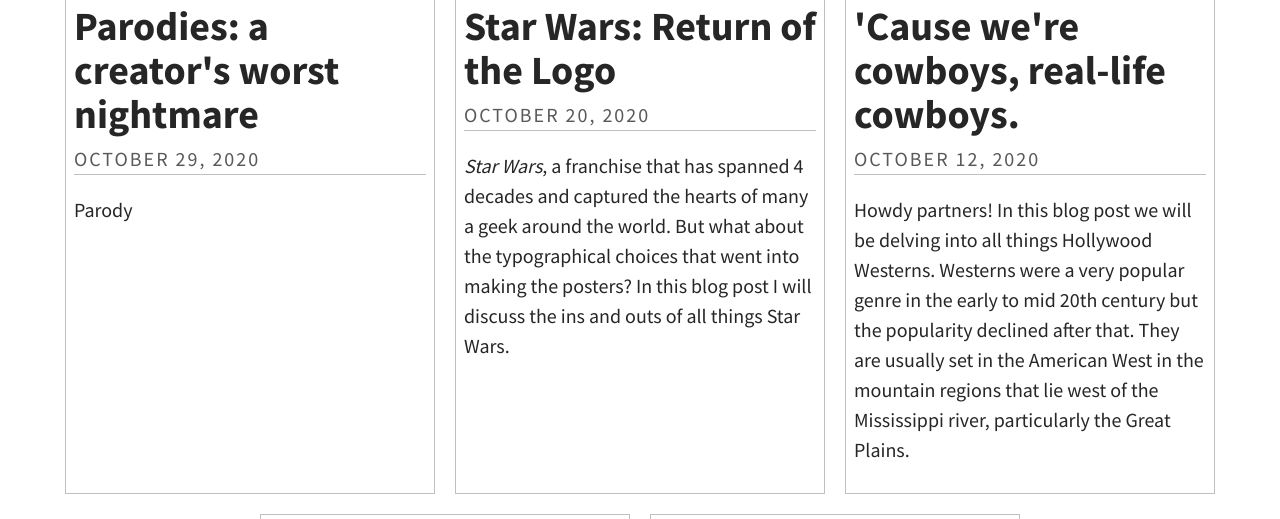
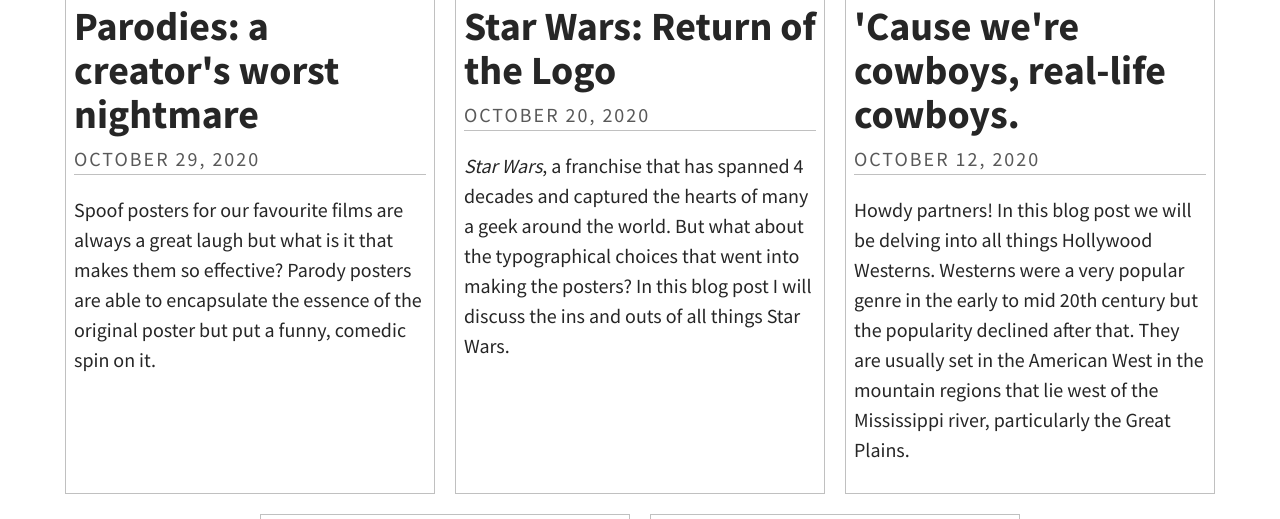
Before and after one commit to Laura-Evans/MoviePosters, a Jekyll site: the page built from index.html, in a window 1280 px wide and 900 px high, scrolled down 524 px, cut to the strip 63-582 px from the top of the window. Built offline with Jekyll 4.4.1, drawn with Linux system fonts in a browser that asks for light colours; some web fonts are replaced; the list of posts is cut into pages by our own code; some of the changed lines change nothing that is shown.

Commit message:
Update Post “2020-10-29-parodies-a-creators-worst-nightmare”

```diff
--- a/_posts/2020-10-29-parodies-a-creators-worst-nightmare.md
+++ b/_posts/2020-10-29-parodies-a-creators-worst-nightmare.md
@@ -4,5 +4,22 @@ title: "Parodies: a creator's worst nightmare"
 date: 2020-10-29T16:47:36.862Z
 header_feature_image: ../uploads/parody-collage.png
 comments: true
+tags:
+  - Cinema
+  - Fonts
 ---
-Parody
+Spoof posters for our favourite films are always a great laugh but what is it that makes them so effective? Parody posters are able to encapsulate the essence of the original poster but put a funny, comedic spin on it.
+
+The actor Ryan Reynolds often relies on parody in his jokes. Deadpool, which was created by and stars Ryan Reynolds, has many parodies and references within the film and promotional material. Furthering this trend of parody jokes the actor recently starred in The Hitman’s Bodyguard. To promote the film they created a parody poster resembling The Bodyguard poster.
+
+![Posters for The Bodyguard and The Hitman's Bodyguard](../uploads/bodyguard-parody.jpg)
+
+The similarity in the name allows for the perfect motive to create a spoof poster and it is done so well. You know immediately what the poster is meant to be parodying because they have nailed the elements that make up the poster, down to the pose and the font choice. The typeface used for both posters is Trajan, a very popular film poster typeface. This font was created by Carol Twombly in 1989.
+
+In Disney’s Zootopia, there is a scene in the film where a rodent is trying to sell counterfeit films, the joke being that they were all animal spoofs of popular Disney films. Audiences loved this scene so to further promote the film Disney released Zootopia themed parody posters of popular films. Some examples being; Star Wars The Furce Awakens, La La Lamb and The Shape of the Water Buffalo. While the titles might not be exactly the same we are able to instantly relate it to the original poster because they replicate the look of it. Typography is a key factor in making parody posters, if you don’t have the right font then it’s not going to resemble its original counterpart.
+
+![Posters for Star Wars: The Force Awakens and Star Wars: The Furce Awakens](../uploads/star-wars-parody.jpg)
+
+Star Wars The Furce Awakens uses the iconic logo created by Suzy Rice in order to portray the feel of a Star Wars poster. If the title had been written in any other typeface you probably wouldn’t be able to instantly recognise that it was meant to be parodying a Star Wars poster. This is because we connote the stylised Helvetica font with the Star Wars movies and we know what it is instantly without even needing to read the words ‘Star Wars’.
+
+This shows that typeface is a key aspect when creating film posters and choosing the right typeface can help to make the poster iconic and recognisable.
```
Also changed, not shown: 2 other files.
